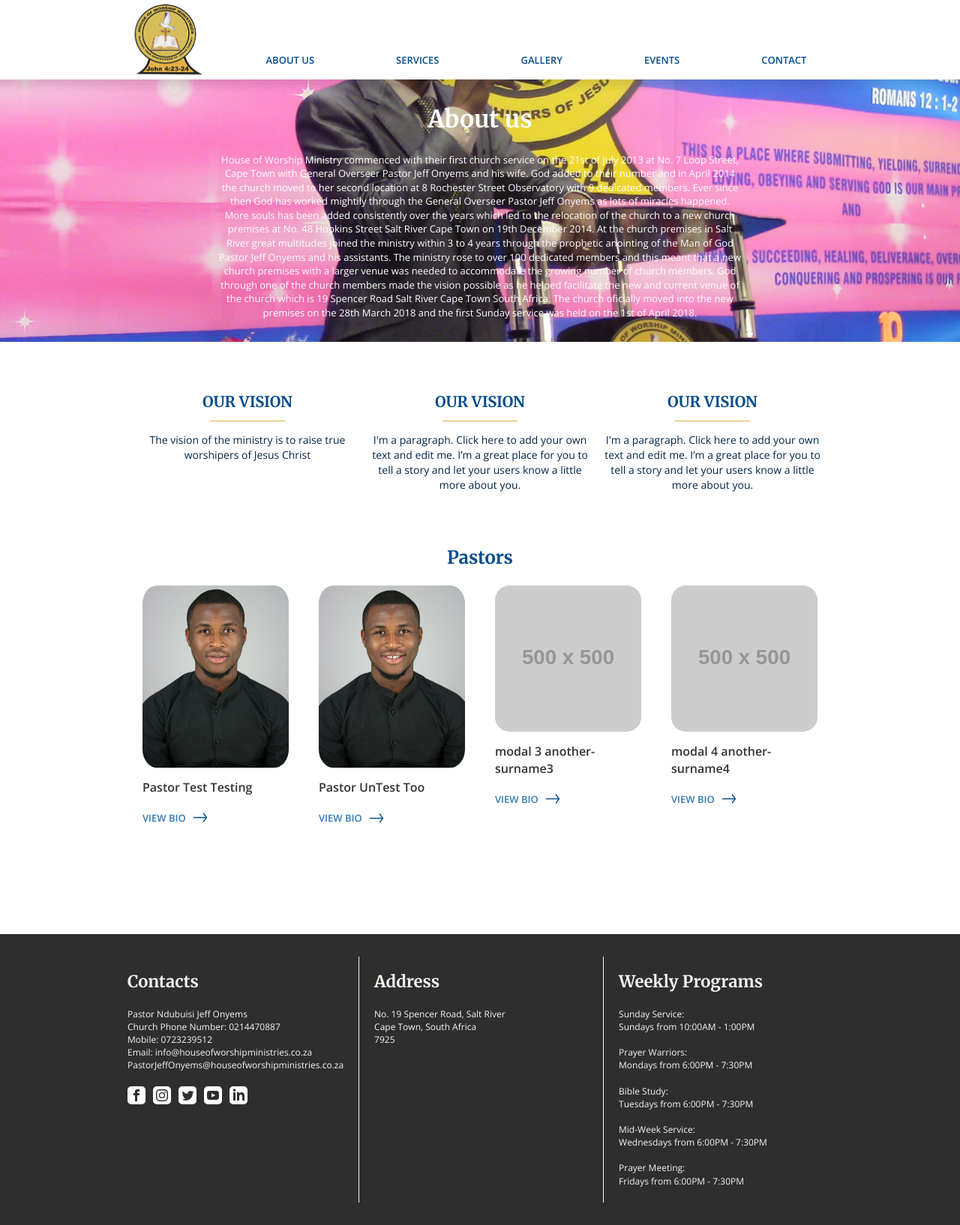
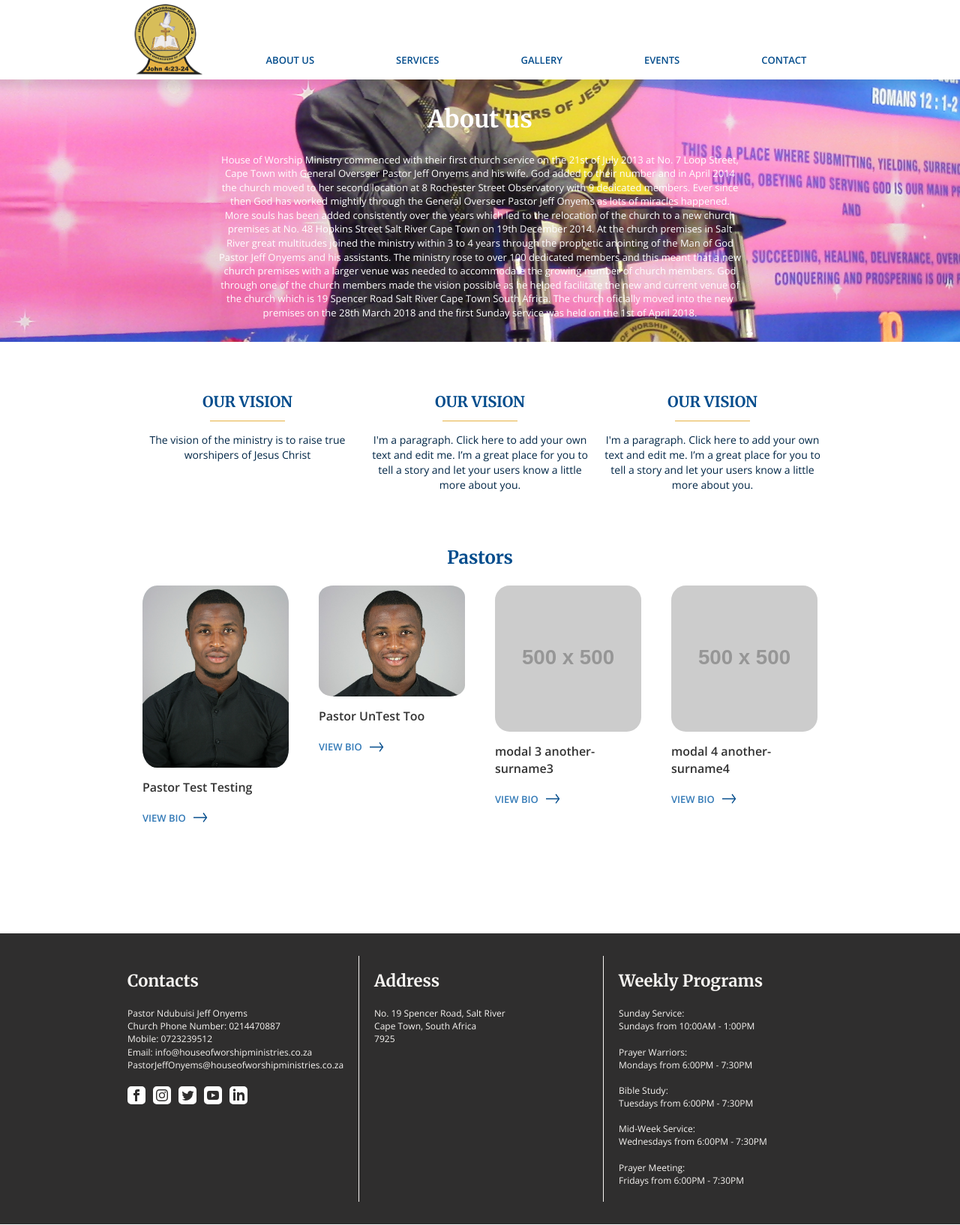
Before and after one commit to riyaadh47/hilary, a Jekyll site: the page built from _pages/about-us.html, in a window 1280 px wide. Shown: the whole page at 75% size. Built offline with Jekyll 4.4.1, drawn with Linux system fonts in a browser that asks for light colours; nearby versions of some CDN libraries; library files that are not in the unit come from our copies.

Commit message:
Update About “about”

```diff
--- a/_data/about.yml
+++ b/_data/about.yml
@@ -65,7 +65,7 @@ pastors:
       non-characteristic words etc.
     excerpt: This is dummy text modal 2
     name: Pastor UnTest
-    picture: /img/hilary-hilson-11.jpg
+    picture: /img/hilary-hilson-11-copy.jpg
     surname: Too
   - about: Dummy text for modal 3
     excerpt: This is dummy text modal 3
```
